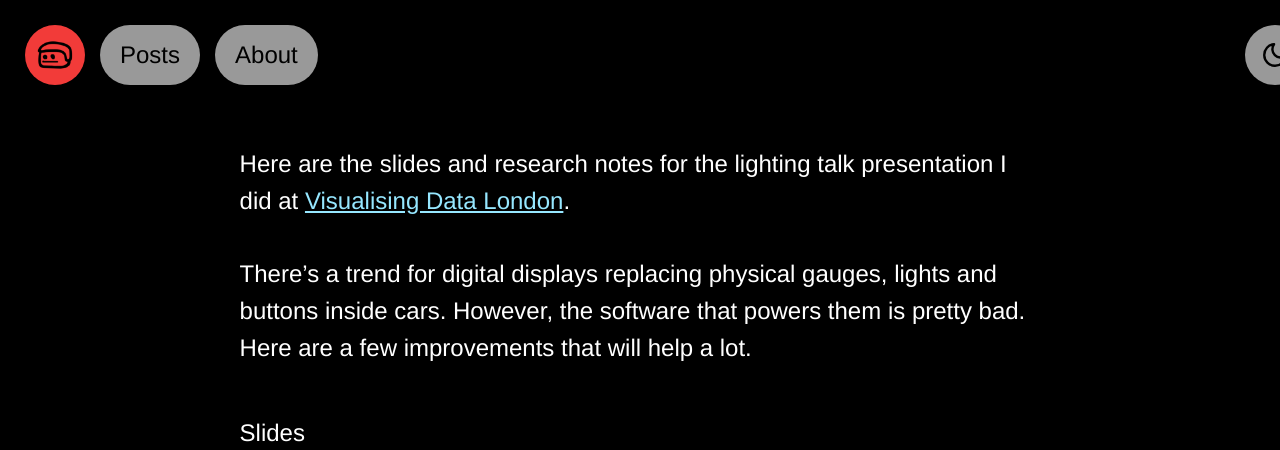
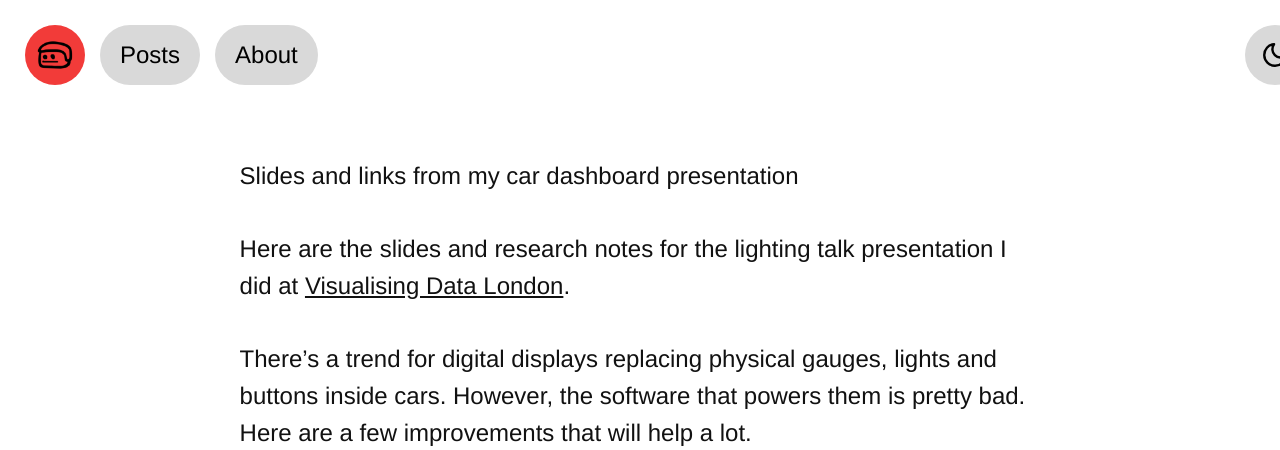
Before and after one commit to anthonyec/website, a Jekyll site: the page built from _posts/2017-08-01-improving-car-dashboards.md, in a window 1280 px wide, cut to the strip 0-450 px from the top of the page. Built offline with Jekyll 4.4.1, drawn with Linux system fonts in a browser that asks for light colours; nearby versions of some CDN libraries; library files that are not in the unit come from our copies.

Commit message:
Add theme toggle

```diff
--- a/_layouts/post.html
+++ b/_layouts/post.html
@@ -11,45 +11,49 @@
     <link rel="stylesheet" href="/assets/css/vars.css">
     <link rel="stylesheet" href="/assets/css/body.css">
     <link rel="stylesheet" href="/assets/css/post.css">
+    <link rel="stylesheet" href="/assets/css/theme-toggle.css">
     <link rel="stylesheet" href="/assets/css/header.css">
     <link rel="stylesheet" href="/assets/css/iframe.css">
   </head>
-  <body class="body body--dark js-body">
+  <body class="body js-body">
     <header class="header">
-      <a href="/">
-        <img class="header__logo" src="https://anthonycossins.com/assets/images/blink_animation.gif" class="logo" alt="A head as a logo">
+      <a class="header__logo"href="/">
+        <img src="https://anthonycossins.com/assets/images/blink_animation.gif" class="logo" alt="A head as a logo">
       </a>
 
       <nav class="header__nav">
-        <a class="header__nav-link" href="">Posts</a>
-        <a class="header__nav-link" href="">About</a>
+        <a class="header__nav-link header__nav-link--posts" href="/posts">Posts</a>
+        <a class="header__nav-link header__nav-link--about" href="/#about">About</a>
       </nav>
 
-      <a class="header__nav-link header__nav-link--fixed js-dark-mode" href="">
-        <img src="/assets/images/moon.svg">
-        <!-- <img src="/assets/images/sun.svg"> -->
-      </a>
+      <noscript>
+        <style>
+          .theme-toggle {
+            display: none;
+          }
+        </style>
+      </noscript>
+      <button class="header__nav-link header__nav-link--fixed theme-toggle js-dark-mode">
+        <img class="theme-toggle__icon theme-toggle__icon--dark" src="/assets/images/moon.svg">
+        <img class="theme-toggle__icon theme-toggle__icon--light" src="/assets/images/sun.svg">
+      </button>
     </header>
     <article class="article">
       <div class="contain">
-        {% if page.overview %}
-          <h2 class="overview">
-            {{ page.overview }}
-          </h2>
-        {% endif %}
-
         {{ content }}
       </div>
     </article>
   </body>
 
   <script>
+    const localStorageTheme = localStorage.getItem('theme');
+
     const state = {
-      darkMode: false
+      theme: localStorageTheme ? localStorageTheme : 'light'
     };
 
     const $body = document.querySelector('.js-body');
-    const $darkModeButton = document.querySelector('.js-dark-mode')
+    const $darkModeButton = document.querySelector('.js-dark-mode');
 
     function createRender(renderFunc = () => {}) {
       let lastStateString = '';
@@ -68,17 +72,30 @@
     }
 
     const render = createRender(() => {
-      if (state.darkMode) {
-        $body.classList.add('body--dark');
-      } else {
-        $body.classList.remove('body--dark');
+      $body.setAttribute('data-theme', state.theme);
+      localStorage.setItem('theme', state.theme);
+
+      $darkModeButton.querySelectorAll('img').forEach((img) => {
+        img.style.display = 'none';
+      });
+
+      if (state.theme === 'dark') {
+        $darkModeButton.querySelector('img[src*="sun"').style.display = 'block';
+      }
+
+      if (state.theme === 'light') {
+        $darkModeButton.querySelector('img[src*="moon"').style.display = 'block';
       }
     });
 
     $darkModeButton.addEventListener('click', (evt) => {
       evt.preventDefault();
-      state.darkMode = !state.darkMode;
+
+      state.theme = state.theme === 'light' ? 'dark' : 'light';
+
       render();
     });
+
+    render();
   </script>
 </html>
--- a/_posts/2017-08-01-improving-car-dashboards.md
+++ b/_posts/2017-08-01-improving-car-dashboards.md
@@ -1,8 +1,9 @@
 ---
 layout: post
-title: Slides and links from my car dashboard presentation
 date: 2017-08-01
 ---
+
+# Slides and links from my car dashboard presentation
 
 Here are the slides and research notes for the lighting talk presentation I did at [Visualising Data London](https://www.meetup.com/Visualising-Data-London/).
 
--- a/assets/css/body.css
+++ b/assets/css/body.css
@@ -5,7 +5,7 @@
   margin: 0;
 }
 
-.body--dark {
+.body[data-theme="dark"] {
   --background-color: black;
   --text-color: white;
   --link-color: #96e7ff;
--- a/assets/css/header.css
+++ b/assets/css/header.css
@@ -4,14 +4,20 @@
   margin: 0 auto;
   top: 0;
   width: 100%;
+  overflow-y: scroll;
 }
 
 .header__logo {
-  border-radius: 100px;
+  flex-shrink: 0;
   width: 60px;
   height: 60px;
+  margin-right: 15px;
+}
+
+.header__logo img {
+  border-radius: 100px;
   display: block;
-  margin-right: 15px;
+  width: 100%;
   transition: filter 300ms ease-out;
 }
 
@@ -26,6 +32,7 @@
 
 .header__nav-link {
   background: var(--nav-link-background);
+  border: 0;
   color: var(--nav-link-color);
   display: inline-flex;
   padding: 0 20px;
@@ -51,11 +58,7 @@
   margin-left: auto;
 }
 
-.header__nav-link--fixed img {
-  height: 24px;
-}
-
-.header a:active {
+.header__nav-link:active, .header a:active {
   transform: scale(0.9);
 }
 
@@ -64,15 +67,15 @@
   transition: none;
 }
 
-.header__nav-link:nth-child(2n+1):hover {
+.header__nav-link--posts:hover {
   background: #fffead;
 }
 
-.header__nav-link:nth-child(2n+2):hover {
+.header__nav-link--about:hover {
   background: #bbffad;
 }
 
-.header__nav-link:nth-child(2n+3):hover {
+.header__nav-link--fixed:hover {
   background: #ffd6f1;
 }
 
@@ -130,3 +133,13 @@
     margin-left: 0;
   }
 }
+
+@media(max-width: 290px) {
+  .header__nav-link {
+    display: none;
+  }
+
+  .header__nav-link--fixed {
+    display: flex;
+  }
+}
--- /dev/null
+++ b/assets/css/theme-toggle.css
@@ -0,0 +1,11 @@
+.theme-toggle__icon {
+  display: none;
+}
+
+.theme-toggle__icon--light {
+  height: 28px;
+}
+
+.theme-toggle__icon--dark {
+  height: 24px;
+}
```
